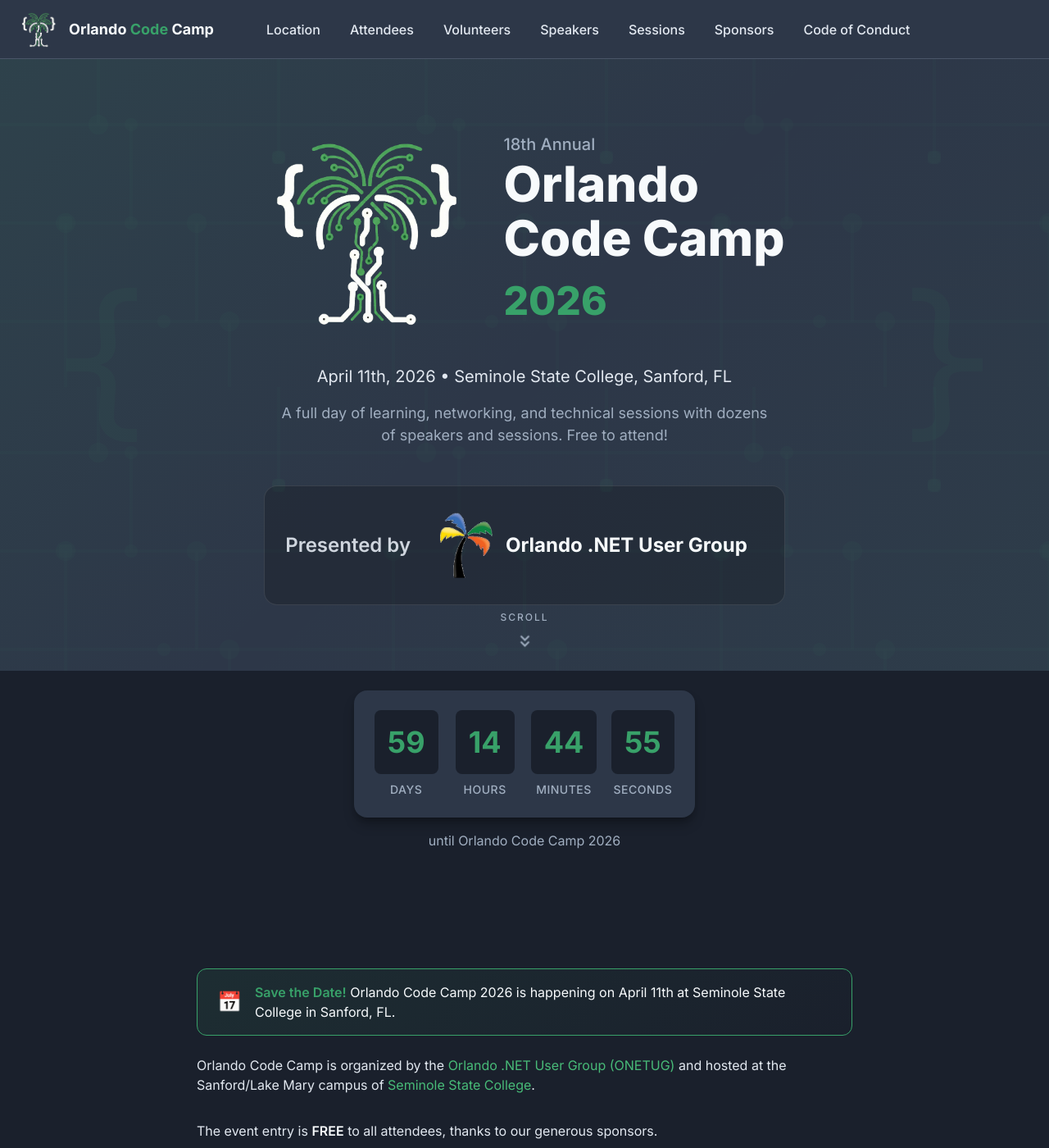
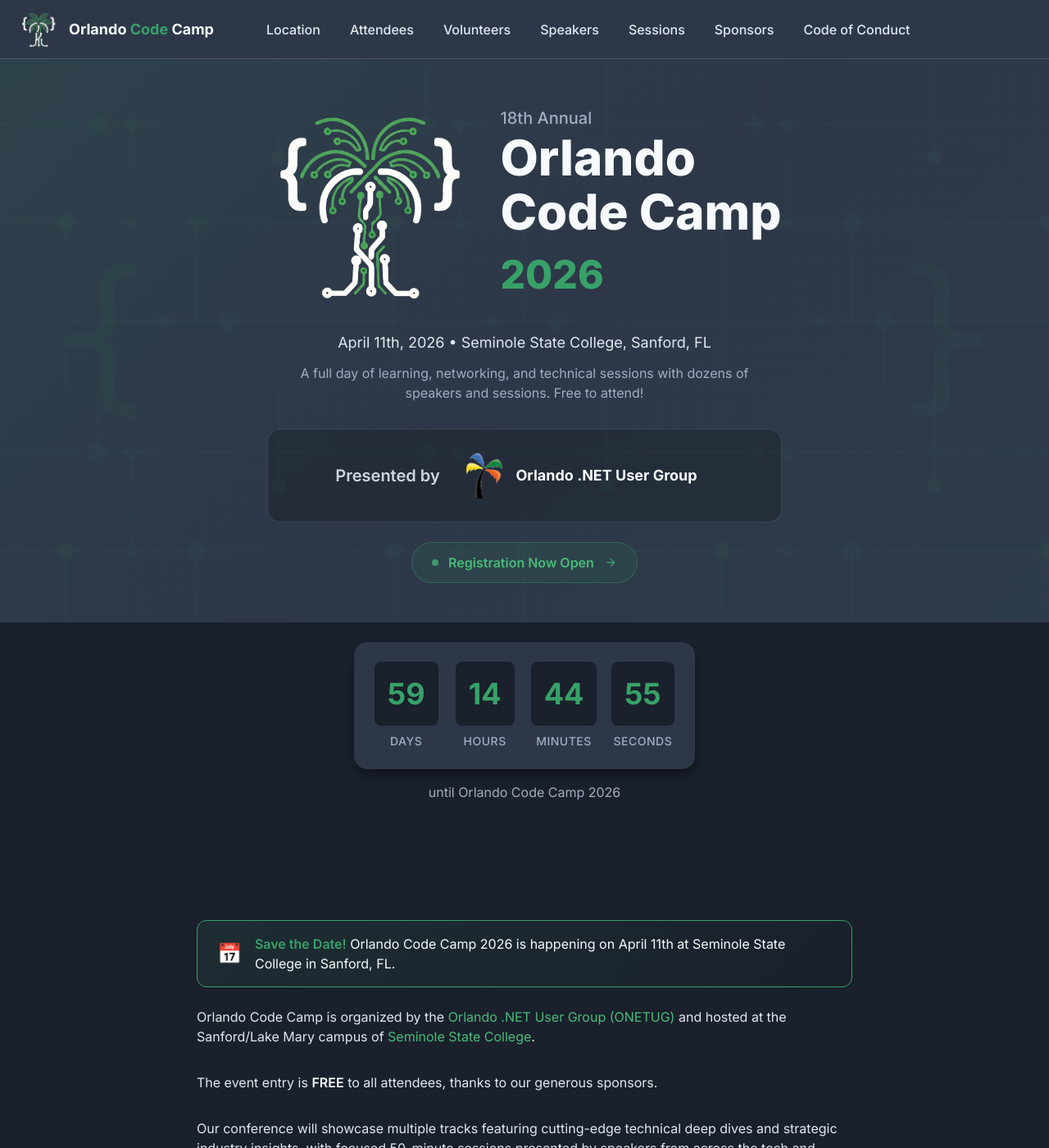
Before and after one commit to Orlando-Codecamp/orlandocodecamp.github.io, a Jekyll site: the page built from index.md, in a window 1280 px wide and 1400 px high. Shown: the whole window at 82% size. Built offline with Jekyll 4.4.1, drawn with Linux system fonts in a browser that asks for light colours.

Commit message:
feat: Add registration link to home page hero
Add a subtle registration link to the home page and tighten the hero section
layout so the countdown timer fits better on most screens.

- Add "Registration Now Open" pill-style link with animated pulse indicator
- Reduce hero padding, margins, and min-height constraints
- Compact the "Presented by" section sizing
- Remove scroll indicator element and styles
- Update nav registration URLs to new Eventbrite link (kept commented)

```diff
--- a/_includes/mobile-nav.html
+++ b/_includes/mobile-nav.html
@@ -13,9 +13,9 @@
     {% endfor %}
   </ul>
 
-  <!-- Registration CTA (uncomment when registration opens)
+  <!-- Registration CTA (uncomment when needed)
   <div class="mobile-nav-cta">
-    <a href="https://www.eventbrite.com/e/orlando-code-camp-2026-tickets" target="_blank" rel="noopener" class="btn btn-primary">
+    <a href="https://www.eventbrite.com/e/orlando-code-camp-2026-registration-1982329224072" target="_blank" rel="noopener" class="btn btn-primary">
       Register Free
     </a>
   </div>
--- a/_includes/nav.html
+++ b/_includes/nav.html
@@ -8,9 +8,9 @@
   {% endif %}
 {% endfor %}
 
-<!-- Registration CTA (uncomment when registration opens)
+<!-- Registration CTA (uncomment when needed)
 <div class="nav-cta">
-  <a href="https://www.eventbrite.com/e/orlando-code-camp-2026-tickets" target="_blank" rel="noopener" class="btn btn-primary btn-sm">
+  <a href="https://www.eventbrite.com/e/orlando-code-camp-2026-registration-1982329224072" target="_blank" rel="noopener" class="btn btn-primary btn-sm">
     Register Free
   </a>
 </div>
--- a/_sass/redesign/_hero.scss
+++ b/_sass/redesign/_hero.scss
@@ -8,16 +8,16 @@
 // -------------------------------------------------------------------------
 .hero {
   position: relative;
-  padding: var(--spacing-12) 0;
+  padding: var(--spacing-8) 0;
   overflow: hidden;
   background-color: var(--color-bg-secondary);
 
   @include tablet-up {
-    padding: var(--spacing-16) 0;
+    padding: var(--spacing-10) 0;
   }
 
   @include desktop-up {
-    padding: var(--spacing-20) 0;
+    padding: var(--spacing-12) 0;
   }
 }
 
@@ -37,12 +37,12 @@
 // Homepage Hero
 // -------------------------------------------------------------------------
 .hero-home {
-  min-height: 500px;
+  min-height: auto;
   display: flex;
   align-items: center;
 
   @include tablet-up {
-    min-height: 600px;
+    min-height: auto;
   }
 }
 
@@ -56,13 +56,13 @@
   display: flex;
   align-items: center;
   justify-content: center;
-  gap: var(--spacing-6);
-  margin-bottom: var(--spacing-6);
+  gap: var(--spacing-4);
+  margin-bottom: var(--spacing-4);
   flex-wrap: wrap;
 
   @include tablet-up {
-    gap: var(--spacing-8);
-    margin-bottom: var(--spacing-8);
+    gap: var(--spacing-6);
+    margin-bottom: var(--spacing-6);
   }
 }
 
@@ -128,24 +128,25 @@
 }
 
 .hero-subtitle {
-  font-size: var(--font-size-lg);
+  font-size: var(--font-size-base);
   color: var(--color-text-secondary);
-  margin-bottom: var(--spacing-4);
+  margin-bottom: var(--spacing-2);
 
   @include tablet-up {
-    font-size: var(--font-size-xl);
+    font-size: var(--font-size-lg);
+    margin-bottom: var(--spacing-3);
   }
 }
 
 .hero-description {
-  font-size: var(--font-size-base);
+  font-size: var(--font-size-sm);
   color: var(--color-text-muted);
   max-width: 600px;
-  margin: 0 auto var(--spacing-6);
+  margin: 0 auto var(--spacing-4);
 
   @include tablet-up {
-    font-size: var(--font-size-lg);
-    margin-bottom: var(--spacing-8);
+    font-size: var(--font-size-base);
+    margin-bottom: var(--spacing-5);
   }
 }
 
@@ -164,23 +165,23 @@
   flex-direction: column;
   align-items: center;
   justify-content: center;
-  gap: var(--spacing-3);
-  margin-top: var(--spacing-10);
-  margin-bottom: var(--spacing-16);
-  font-size: var(--font-size-xl);
+  gap: var(--spacing-2);
+  margin-top: var(--spacing-6);
+  margin-bottom: var(--spacing-4);
+  font-size: var(--font-size-lg);
   color: var(--color-text-secondary);
-  padding: var(--spacing-4);
+  padding: var(--spacing-3);
   background-color: rgba(0, 0, 0, 0.2);
   border: 1px solid rgba(255, 255, 255, 0.1);
   border-radius: var(--radius-xl);
 
   @include tablet-up {
     flex-direction: row;
-    margin-top: var(--spacing-12);
+    margin-top: var(--spacing-8);
     margin-bottom: 0;
-    font-size: var(--font-size-2xl);
-    gap: var(--spacing-4);
-    padding: var(--spacing-5) var(--spacing-6);
+    font-size: var(--font-size-xl);
+    gap: var(--spacing-3);
+    padding: var(--spacing-4) var(--spacing-5);
   }
 
   > span {
@@ -210,22 +211,95 @@
     }
 
     img {
-      height: 56px;
+      height: 40px;
       width: auto;
 
       @include tablet-up {
-        height: 80px;
+        height: 56px;
       }
     }
 
     span {
       font-weight: var(--font-weight-bold);
-      font-size: var(--font-size-xl);
+      font-size: var(--font-size-base);
 
       @include tablet-up {
-        font-size: var(--font-size-2xl);
+        font-size: var(--font-size-lg);
       }
     }
+  }
+}
+
+// -------------------------------------------------------------------------
+// Hero Register Link (subtle but visible)
+// -------------------------------------------------------------------------
+.hero-register-link {
+  margin-top: var(--spacing-4);
+  display: flex;
+  justify-content: center;
+
+  @include tablet-up {
+    margin-top: var(--spacing-6);
+  }
+}
+
+.hero-register-btn {
+  display: inline-flex;
+  align-items: center;
+  gap: var(--spacing-3);
+  padding: var(--spacing-3) var(--spacing-5);
+  background: rgba(56, 161, 105, 0.1);
+  border: 1px solid rgba(56, 161, 105, 0.4);
+  border-radius: var(--radius-full);
+  color: var(--color-accent-secondary);
+  font-size: var(--font-size-sm);
+  font-weight: var(--font-weight-semibold);
+  text-decoration: none;
+  transition: all 0.25s ease;
+
+  @include tablet-up {
+    padding: var(--spacing-3) var(--spacing-6);
+    font-size: var(--font-size-base);
+  }
+
+  &:hover {
+    background: rgba(56, 161, 105, 0.2);
+    border-color: var(--color-accent-primary);
+    color: var(--color-text-primary);
+    transform: translateY(-2px);
+    box-shadow: 0 4px 12px rgba(56, 161, 105, 0.25);
+    text-decoration: none;
+  }
+
+  .register-dot {
+    width: 8px;
+    height: 8px;
+    background: var(--color-accent-secondary);
+    border-radius: var(--radius-full);
+    animation: register-pulse 2s ease-in-out infinite;
+  }
+
+  .register-arrow {
+    width: 16px;
+    height: 16px;
+    opacity: 0.7;
+    transition: all 0.2s ease;
+  }
+
+  &:hover .register-arrow {
+    opacity: 1;
+    transform: translateX(3px);
+  }
+}
+
+@keyframes register-pulse {
+  0%, 100% {
+    opacity: 1;
+    box-shadow: 0 0 0 0 rgba(72, 187, 120, 0.4);
+  }
+  50% {
+    opacity: 0.7;
+    box-shadow: 0 0 0 4px rgba(72, 187, 120, 0);
   }
 }
 
@@ -280,54 +354,6 @@
 
   &.right {
     right: 5%;
-  }
-}
-
-// -------------------------------------------------------------------------
-// Scroll Indicator
-// -------------------------------------------------------------------------
-.scroll-indicator {
-  position: absolute;
-  bottom: var(--spacing-6);
-  left: 50%;
-  transform: translateX(-50%);
-  display: flex;
-  flex-direction: column;
-  align-items: center;
-  gap: var(--spacing-2);
-  color: var(--color-text-muted);
-  text-decoration: none;
-  transition: color var(--transition-normal);
-  z-index: 3;
-
-  &:hover {
-    color: var(--color-accent-primary);
-    text-decoration: none;
-  }
-
-  .scroll-indicator-text {
-    font-size: var(--font-size-xs);
-    text-transform: uppercase;
-    letter-spacing: 2px;
-    font-weight: var(--font-weight-medium);
-  }
-
-  .scroll-indicator-arrow {
-    width: 24px;
-    height: 24px;
-    animation: bounce 2s ease-in-out infinite;
-  }
-}
-
-@keyframes bounce {
-  0%, 20%, 50%, 80%, 100% {
-    transform: translateY(0);
-  }
-  40% {
-    transform: translateY(6px);
-  }
-  60% {
-    transform: translateY(3px);
   }
 }
 
--- a/index.md
+++ b/index.md
@@ -34,26 +34,17 @@
         </a>
       </div>
 
-      <!-- Registration CTA - uncomment when registration opens
-      <div class="hero-cta-group">
-        <a href="https://www.eventbrite.com/e/orlando-code-camp-2026-tickets" target="_blank" rel="noopener" class="btn btn-primary btn-lg animate-pulse-glow">
-          Register Now - It's Free!
-        </a>
-        <a href="{{ '/schedule/' | relative_url }}" class="btn btn-secondary btn-lg">
-          View Schedule
+      <div class="hero-register-link">
+        <a href="https://www.eventbrite.com/e/orlando-code-camp-2026-registration-1982329224072" target="_blank" rel="noopener" class="hero-register-btn">
+          <span class="register-dot"></span>
+          <span>Registration Now Open</span>
+          <svg class="register-arrow" viewBox="0 0 24 24" fill="none" stroke="currentColor" stroke-width="2" aria-hidden="true" focusable="false">
+            <path d="M5 12h14M12 5l7 7-7 7"/>
+          </svg>
         </a>
       </div>
-      -->
     </div>
   </div>
-
-  <!-- Scroll Indicator -->
-  <a href="#countdown-section" class="scroll-indicator" aria-label="Scroll down">
-    <span class="scroll-indicator-text">Scroll</span>
-    <svg class="scroll-indicator-arrow" viewBox="0 0 24 24" fill="none" stroke="currentColor" stroke-width="2">
-      <path d="M7 13l5 5 5-5M7 6l5 5 5-5"/>
-    </svg>
-  </a>
 </section>
 
 <!-- Countdown Section -->
```
